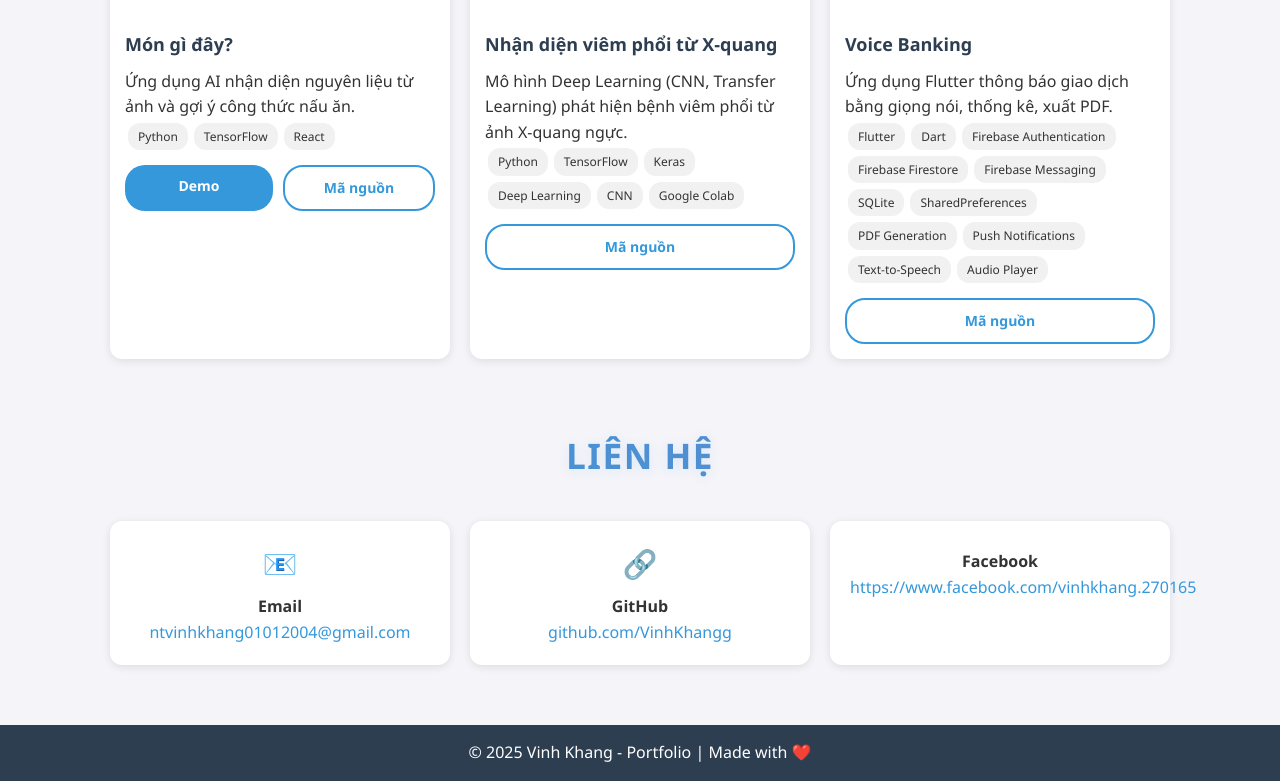
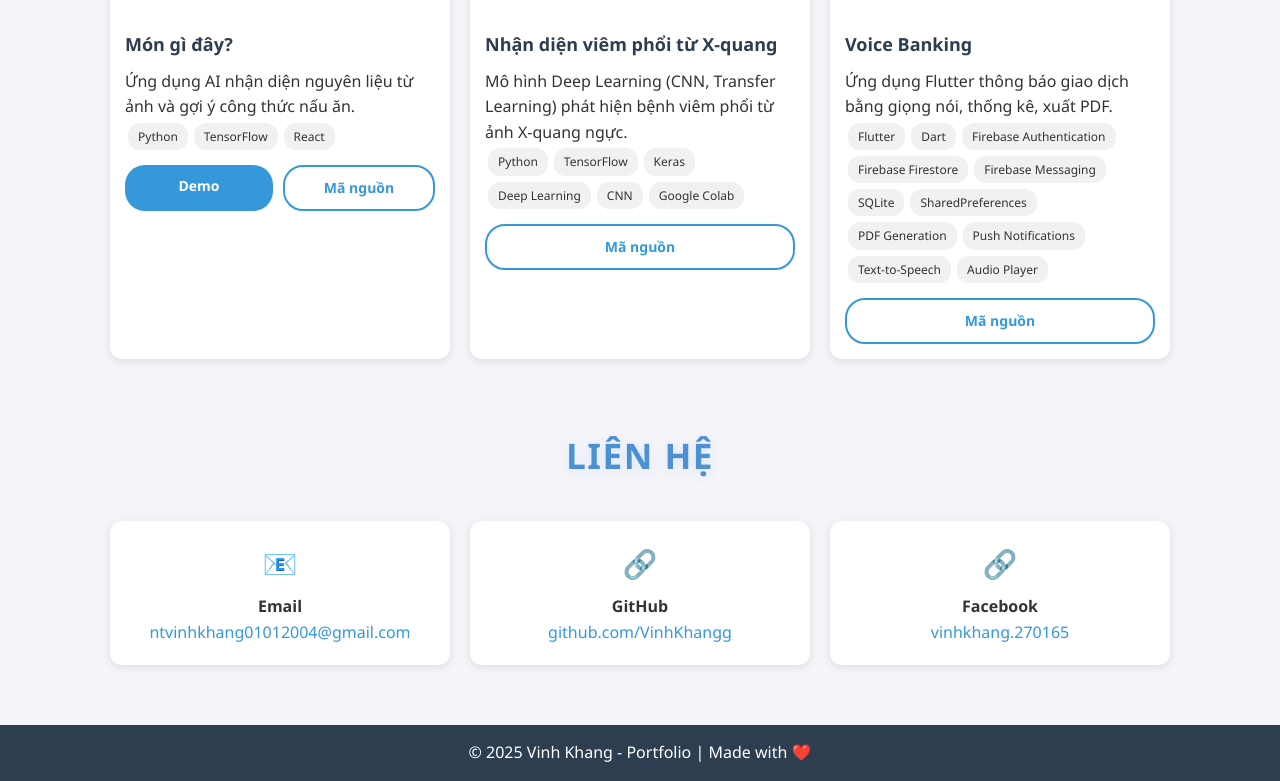
Before and after one commit to VinhKhangg/portfolio, a plain HTML site: page index.html in a window 1280 px wide. Shown: the part 1592-2373 px from the top of the page. Drawn offline with Linux system fonts and the light colour scheme.

Commit message:
Update index.html

```diff
--- a/index.html
+++ b/index.html
@@ -380,7 +380,7 @@
     <div class="contact-container">
       <div class="info-card"><span>📧</span><h4>Email</h4><a href="mailto:ntvinhkhang01012004@gmail.com">ntvinhkhang01012004@gmail.com</a></div>
       <div class="info-card"><span>🔗</span><h4>GitHub</h4><a href="https://github.com/VinhKhangg" target="_blank">github.com/VinhKhangg</a></div>
-      <div class="info-card"><span></span><h4>Facebook</h4><a href="https://www.facebook.com/vinhkhang.270165" target="_blank">https://www.facebook.com/vinhkhang.270165</a></div>
+      <div class="info-card"><span>🔗</span><h4>Facebook</h4><a href="https://www.facebook.com/vinhkhang.270165" target="_blank">vinhkhang.270165</a></div>
     </div>
   </section>
 
```
